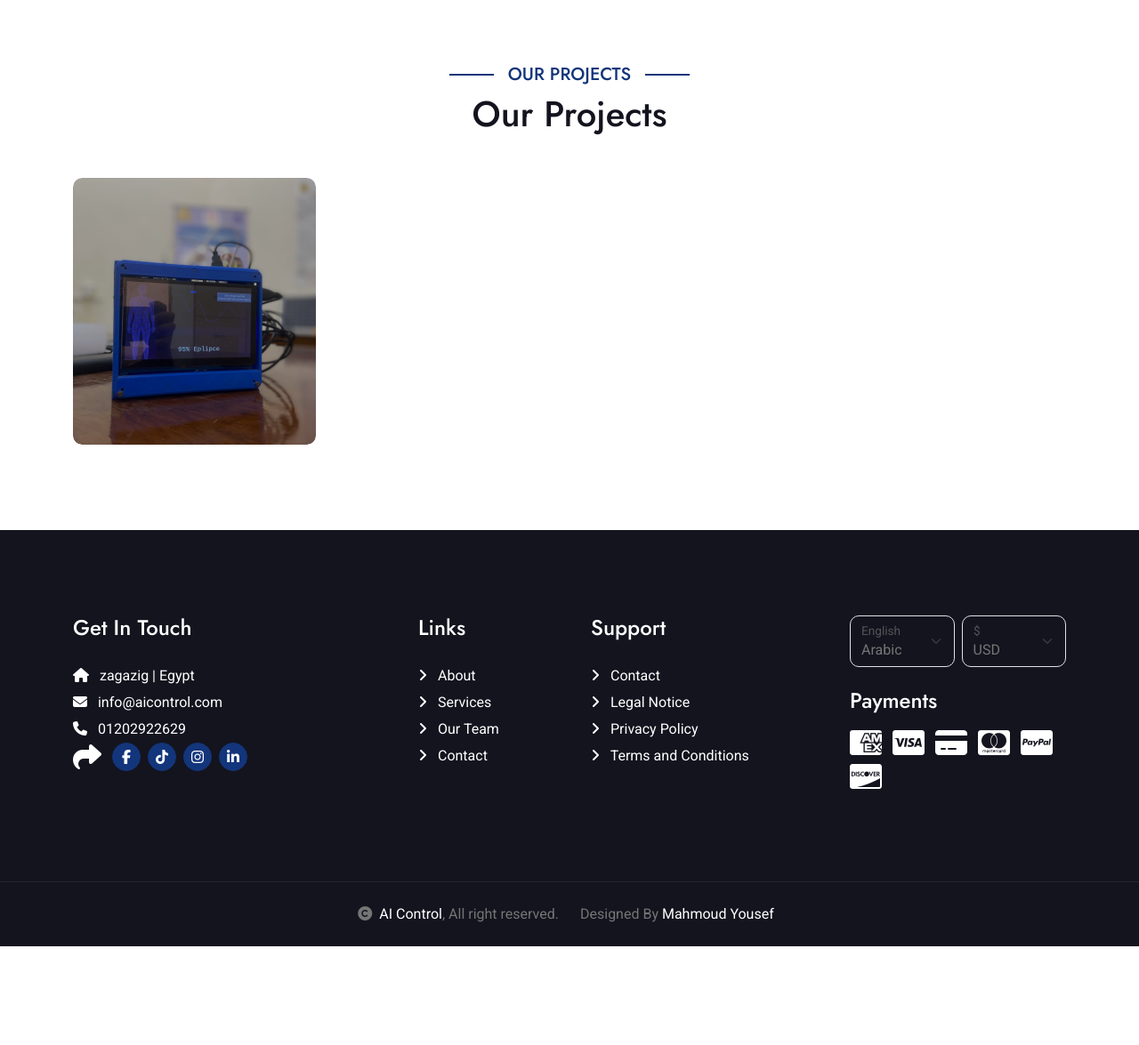
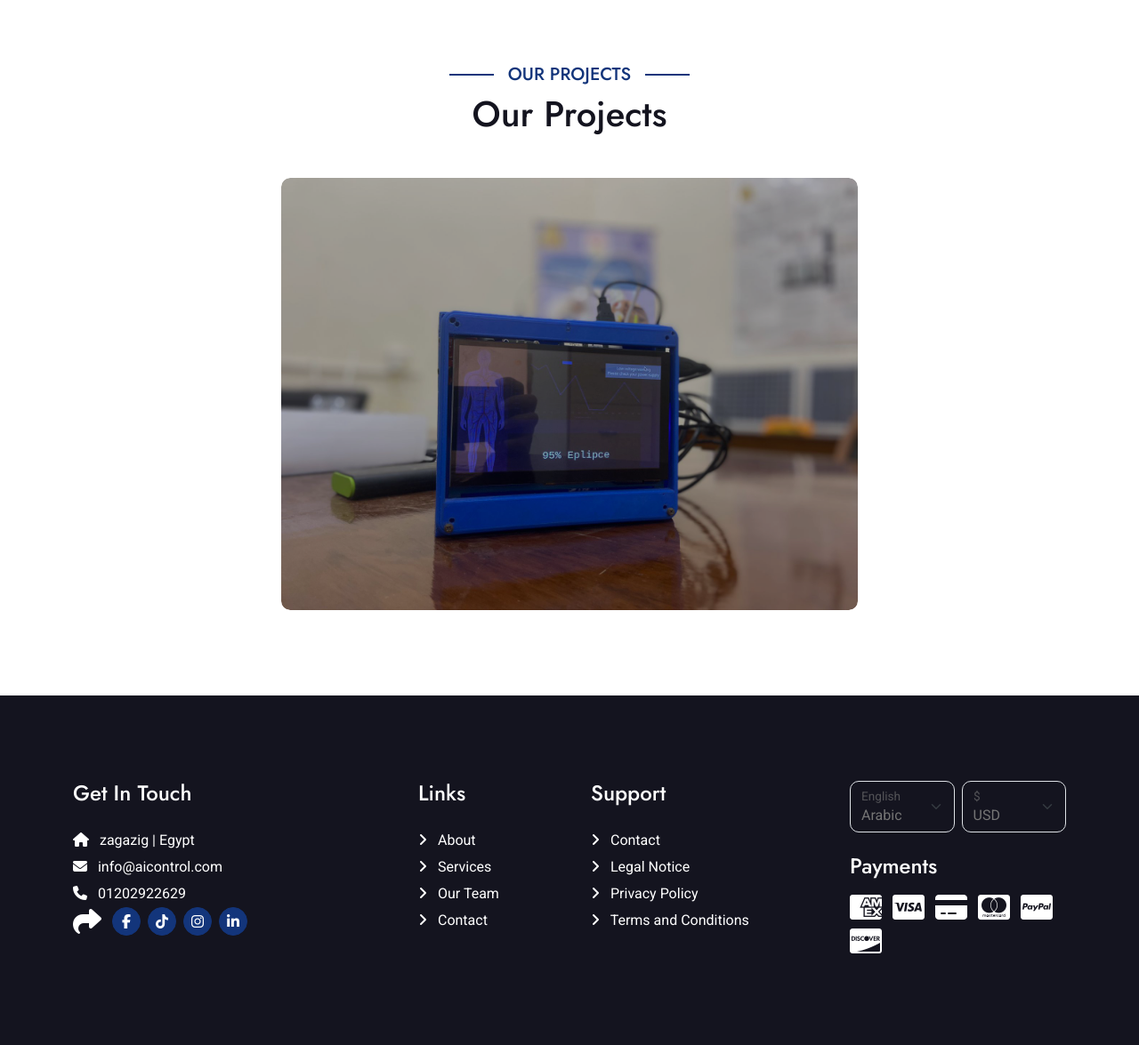
Before and after one commit to Mmy2000/z_marketing, a Django app: page /projects/ in a window 1280 px wide. Shown: the part 490-1665 px from the top of the page at 89% size. Before the commit the page ends 1554 px from the top, so only its background shows below. Run offline with Django 4.2, Linux system fonts and the light colour scheme; data comes from the database, SQL or seed files in the repository; some libraries are stand-ins or nearby versions.

Commit message:
creating project app

```diff
--- a/projects/templates/projects.html
+++ b/projects/templates/projects.html
@@ -29,7 +29,7 @@ Projects
             <div id="GalleryTab-1" class="tab-pane fade show p-0 active">
                 <div class="row g-2">
                     {% for project in projects %}
-                    <div class="col-sm-6 col-md-6 col-lg-4 col-xl-3">
+                    <div class="col-sm-6 col-md-6 col-lg-7 mx-auto">
                         <div class="gallery-item h-100">
                             <img src="{{ project.image.url }}" class="img-fluid w-100 h-100 rounded" alt="Image">
                             <div class="gallery-content">
--- a/settings/templates/home.html
+++ b/settings/templates/home.html
@@ -79,7 +79,7 @@ Home
             <div id="GalleryTab-1" class="tab-pane fade show p-0 active">
                 <div class="row g-2">
                     {% for project in projects %}
-                    <div class="col-sm-6 col-md-6 col-lg-4 col-xl-3">
+                    <div class="col-sm-6 col-md-6 col-lg-7 mx-auto ">
                         <div class="gallery-item h-100">
                             <img src="{{ project.image.url }}" class="img-fluid w-100 h-100 rounded" alt="Image">
                             <div class="gallery-content">
```
